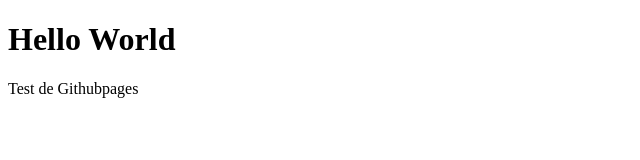
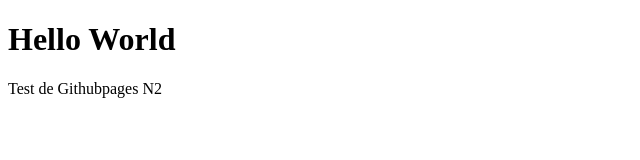
Before and after one commit to wyzborrero/wyzborrero.github.io, a plain HTML site: page index.html in a window 1280 px wide. Shown: the full height of the page, 0-640 px from the left. Drawn offline with Linux system fonts and the light colour scheme.

Commit message:
Update index.html

```diff
--- a/index.html
+++ b/index.html
@@ -1,5 +1,5 @@
 <!DOCTYPE html>
 <html><body>
     <h1>Hello World</h1>
-    <p>Test de Githubpages</p>
+    <p>Test de Githubpages N2</p>
 </body></html>
```
